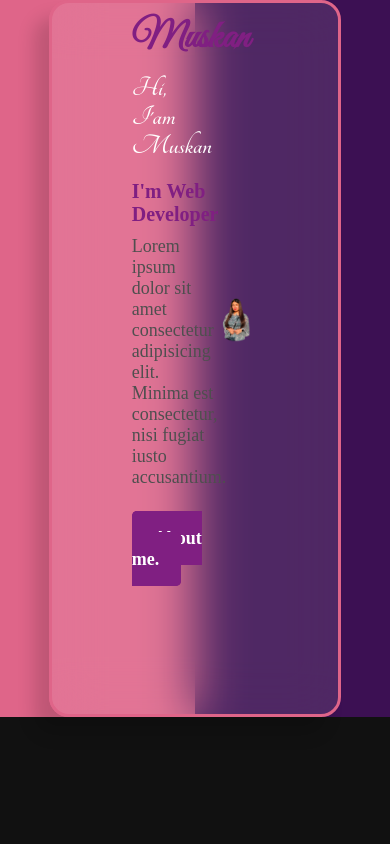
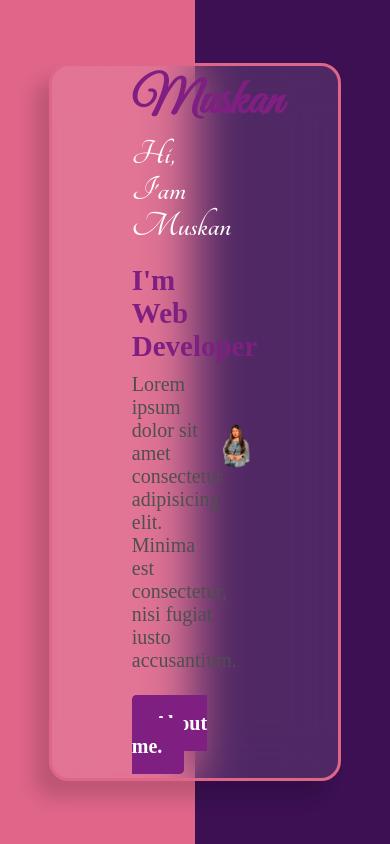
Before and after one commit to Muskans24/portfolio, a plain HTML site: page index.html in a window 390 px wide. Drawn offline with nearby package versions, Linux system fonts and the light colour scheme; a script that the page names is missing; a web font is replaced by a local one.

Commit message:
index file chg

```diff
--- a/Responsive.css
+++ b/Responsive.css
@@ -1,38 +1,97 @@
 /*----Mediaquery---*/
 /*--Home--*/
-@media screen and (max-width:768px) {
+@media screen and (max-width:990px) {
     .container {
       width: 100%;
-      height: 100%;
+      height: 100vh;
     }
     .hero nav .logo{
-      font-size: 39px;
+      font-size: 50px;
     }
     .hero nav .nav-links {
       display: none;
     }
     .hero .content .div-text h1{
-      font-size: 29px;
+      font-size: 36px;
     }
     .hero .content .div-text h4{
-        font-size: 20px;
-      }
+        font-size: 29px;
+   }
      .hero .content .div-text h4 span{
         color: #fff;
-     }
+    }
       .hero .content .div-text p{
-        font-size: 18px;
+        font-size: 20px;
+    }
+      .hero .content .div-text .btn{
+        font-size: 20px;
+    }
+      .hero .content .div-img {
+        width: 90%;
+    }
+}
+
+
+    @media screen and (max-width:760px) {
+      .container {
+        width: 100%;
+        height: 100vh;
       }
-      .hero .content .div-text .btn{
-        font-size: 18px;
+      .hero nav .logo{
+        font-size: 50px;
       }
-      .hero .content .div-img {
-        width: 60%;
+      .hero nav .nav-links {
+        display: none;
       }
+      .hero .content .div-text h1{
+        font-size: 36px;
+      }
+      .hero .content .div-text h4{
+          font-size: 29px;
+        }
+       .hero .content .div-text h4 span{
+          color: #fff;
+       }
+        .hero .content .div-text p{
+          font-size: 20px;
+        }
+        .hero .content .div-text .btn{
+          font-size: 20px;
+        }
+        .hero .content .div-img {
+          width: 90%;
+        }
+   }
 
-      /* .hero .content .div-img {
-        width: 150%;
-      } */
+        @media screen and (max-width:530px) {
+          .container {
+            width: 100%;
+            height: 100vh;
+          }
+          .hero nav .logo{
+            font-size: 50px;
+          }
+          .hero nav .nav-links {
+            display: none;
+          }
+          .hero .content .div-text h1{
+            font-size: 36px;
+          }
+          .hero .content .div-text h4{
+              font-size: 29px;
+          }
+           .hero .content .div-text h4 span{
+              color: #fff;
+          }
+            .hero .content .div-text p{
+              font-size: 20px;
+          }
+            .hero .content .div-text .btn{
+              font-size: 20px;
+          }
+            .hero .content .div-img {
+              width: 100%;
+         }
 
   }
 
--- a/index.html
+++ b/index.html
@@ -15,9 +15,9 @@
   </head>
   <body>
 
-    <div class="container" id="container">
+    <div class="container row" id="container" >
 
-      <div class="hero">
+      <div class="hero col-lg-6">
         <nav>
                 <a href="#" class="logo">Muskan</a>
 
@@ -31,7 +31,7 @@
 
 
 
-        <div class="content " id="content">
+        <div class="content  col-lg-6" id="content">
           <div class="div-text" data-aos="fade-in">
             <h1>Hi, I'am Muskan</h1>
            <h4>I'm  Web Developer<span class="typed" data-typed-items="Designer, Freelancer , Developer"></span></h4>
@@ -45,11 +45,6 @@
             <img src="WhatsApp_Image_2023-08-20_at_18.23.00-fotor-20230822134657-removebg-preview.png"  alt="" />
           </div>
         </div>
-        <!-- <div class="soc-link">
-                        <a href=""><i class="fa-brands fa-square-facebook"></i></a>
-                           <a href=""><i class="fa-brands fa-twitter"></i></a>
-                         <a href=""><i class="fa-brands fa-square-instagram"></i></a>
-                  </div> -->
       </div>
     </div>
 
```
Also changed, not shown: about/about.html (+11 -12 lines), about/about.css (line endings or trailing spaces).
